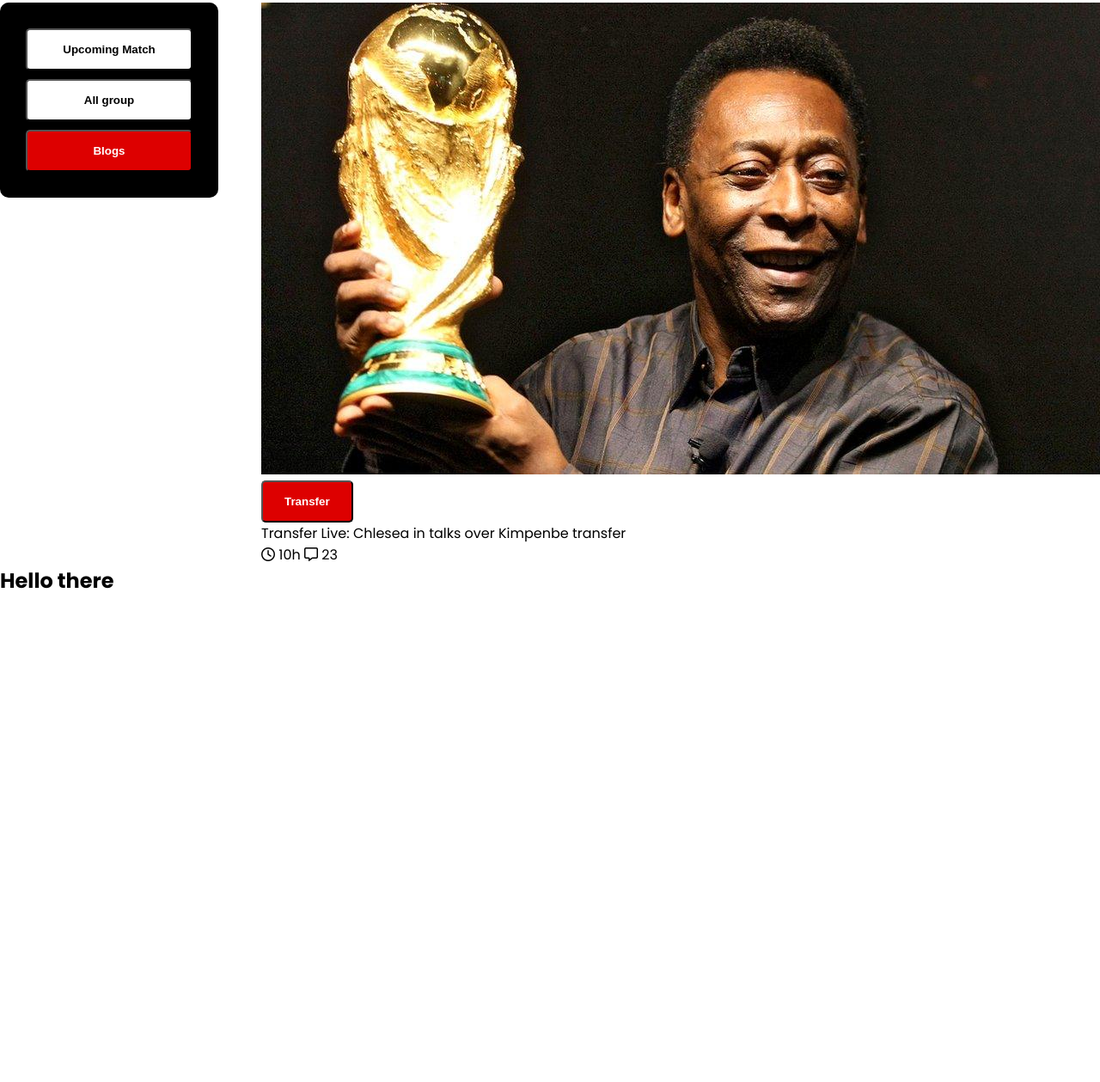
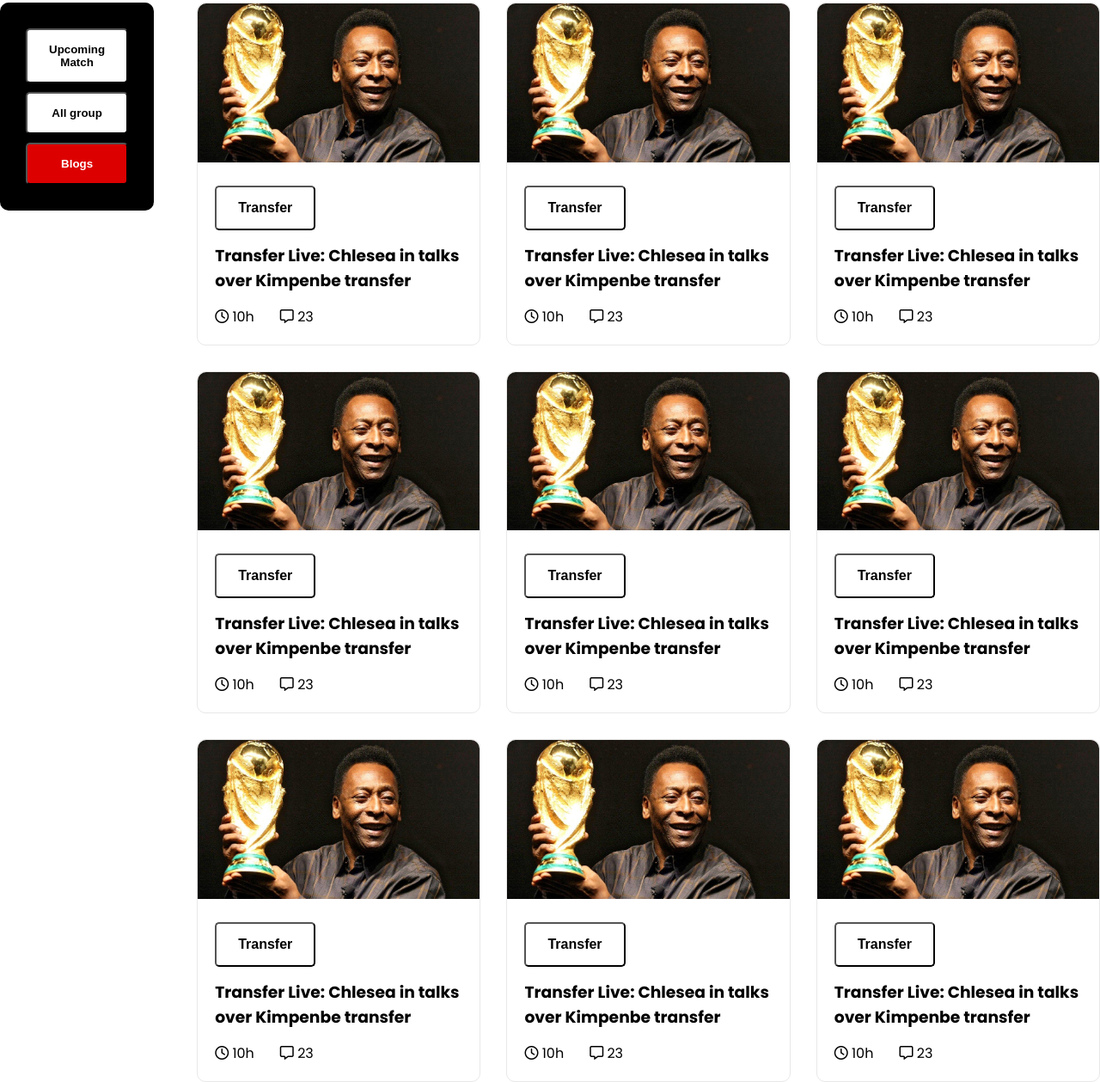
Before and after one commit to joybappy2/football-task, a plain HTML site: page index.html in a window 1280 px wide. Shown: the part 759-2018 px from the top of the page at 86% size. Before the commit the page ends 1452 px from the top, so only its background shows below. Drawn offline with Linux system fonts and the light colour scheme.

Commit message:
9 card added

```diff
--- a/index.html
+++ b/index.html
@@ -50,8 +50,145 @@
           <div class="match-right">
             <div class="transfer-card">
               <img src="./assets/img/matches/matches_1.jpg" alt="" />
+              <div class="card-body">
                 <button class="btn">Transfer</button>
-              <p>Transfer Live: Chlesea in talks over Kimpenbe transfer</p>
+                <h3>Transfer Live: Chlesea in talks over Kimpenbe transfer</h3>
+                <div class="card-bottom">
+                  <span>
+                    <i class="fa-regular fa-clock"></i>
+                    10h
+                  </span>
+                  <span>
+                    <i class="fa-regular fa-message"></i>
+                    23
+                  </span>
+                </div>
+              </div>
+            </div>
+            <div class="transfer-card">
+              <img src="./assets/img/matches/matches_1.jpg" alt="" />
+              <div class="card-body">
+                <button class="btn">Transfer</button>
+                <h3>Transfer Live: Chlesea in talks over Kimpenbe transfer</h3>
+                <div class="card-bottom">
+                  <span>
+                    <i class="fa-regular fa-clock"></i>
+                    10h
+                  </span>
+                  <span>
+                    <i class="fa-regular fa-message"></i>
+                    23
+                  </span>
+                </div>
+              </div>
+            </div>
+            <div class="transfer-card">
+              <img src="./assets/img/matches/matches_1.jpg" alt="" />
+              <div class="card-body">
+                <button class="btn">Transfer</button>
+                <h3>Transfer Live: Chlesea in talks over Kimpenbe transfer</h3>
+                <div class="card-bottom">
+                  <span>
+                    <i class="fa-regular fa-clock"></i>
+                    10h
+                  </span>
+                  <span>
+                    <i class="fa-regular fa-message"></i>
+                    23
+                  </span>
+                </div>
+              </div>
+            </div>
+            <div class="transfer-card">
+              <img src="./assets/img/matches/matches_1.jpg" alt="" />
+              <div class="card-body">
+                <button class="btn">Transfer</button>
+                <h3>Transfer Live: Chlesea in talks over Kimpenbe transfer</h3>
+                <div class="card-bottom">
+                  <span>
+                    <i class="fa-regular fa-clock"></i>
+                    10h
+                  </span>
+                  <span>
+                    <i class="fa-regular fa-message"></i>
+                    23
+                  </span>
+                </div>
+              </div>
+            </div>
+            <div class="transfer-card">
+              <img src="./assets/img/matches/matches_1.jpg" alt="" />
+              <div class="card-body">
+                <button class="btn">Transfer</button>
+                <h3>Transfer Live: Chlesea in talks over Kimpenbe transfer</h3>
+                <div class="card-bottom">
+                  <span>
+                    <i class="fa-regular fa-clock"></i>
+                    10h
+                  </span>
+                  <span>
+                    <i class="fa-regular fa-message"></i>
+                    23
+                  </span>
+                </div>
+              </div>
+            </div>
+            <div class="transfer-card">
+              <img src="./assets/img/matches/matches_1.jpg" alt="" />
+              <div class="card-body">
+                <button class="btn">Transfer</button>
+                <h3>Transfer Live: Chlesea in talks over Kimpenbe transfer</h3>
+                <div class="card-bottom">
+                  <span>
+                    <i class="fa-regular fa-clock"></i>
+                    10h
+                  </span>
+                  <span>
+                    <i class="fa-regular fa-message"></i>
+                    23
+                  </span>
+                </div>
+              </div>
+            </div>
+            <div class="transfer-card">
+              <img src="./assets/img/matches/matches_1.jpg" alt="" />
+              <div class="card-body">
+                <button class="btn">Transfer</button>
+                <h3>Transfer Live: Chlesea in talks over Kimpenbe transfer</h3>
+                <div class="card-bottom">
+                  <span>
+                    <i class="fa-regular fa-clock"></i>
+                    10h
+                  </span>
+                  <span>
+                    <i class="fa-regular fa-message"></i>
+                    23
+                  </span>
+                </div>
+              </div>
+            </div>
+            <div class="transfer-card">
+              <img src="./assets/img/matches/matches_1.jpg" alt="" />
+              <div class="card-body">
+                <button class="btn">Transfer</button>
+                <h3>Transfer Live: Chlesea in talks over Kimpenbe transfer</h3>
+                <div class="card-bottom">
+                  <span>
+                    <i class="fa-regular fa-clock"></i>
+                    10h
+                  </span>
+                  <span>
+                    <i class="fa-regular fa-message"></i>
+                    23
+                  </span>
+                </div>
+              </div>
+            </div>
+            <div class="transfer-card">
+              <img src="./assets/img/matches/matches_1.jpg" alt="" />
+              <div class="card-body">
+                <button class="btn">Transfer</button>
+                <h3>Transfer Live: Chlesea in talks over Kimpenbe transfer</h3>
                 <div class="card-bottom">
                   <span>
                     <i class="fa-regular fa-clock"></i>
@@ -65,9 +202,7 @@
               </div>
             </div>
           </div>
-      </section>
-      <section>
-        <h1>Hello there</h1>
+        </div>
       </section>
     </main>
   </body>
--- a/style.css
+++ b/style.css
@@ -64,6 +64,12 @@
   gap: 50px;
 }
 
+.match-right {
+  display: grid;
+  grid-template-columns: repeat(3, 1fr);
+  gap: 30px;
+}
+
 .match-left {
   background-color: black;
   display: flex;
@@ -81,8 +87,32 @@
   color: black;
 }
 
-.match-right {
+.match-right .transfer-card {
+  border: 1px solid rgb(232, 232, 232);
+  border-radius: 10px;
+}
+
+.transfer-card .btn {
+  background-color: white;
+  color: black;
+  font-weight: 700;
+  font-size: 1rem;
+}
+
+.transfer-card img {
+  border-radius: 10px 10px 0 0;
+  width: 100%;
+}
+
+.transfer-card h3 {
+  margin: 15px 0;
+}
+
+.transfer-card .card-body {
+  padding: 20px 20px;
 }
 
 .card-bottom {
+  display: flex;
+  gap: 30px;
 }
```
Lines whose indentation alone changed are shown as unchanged.
